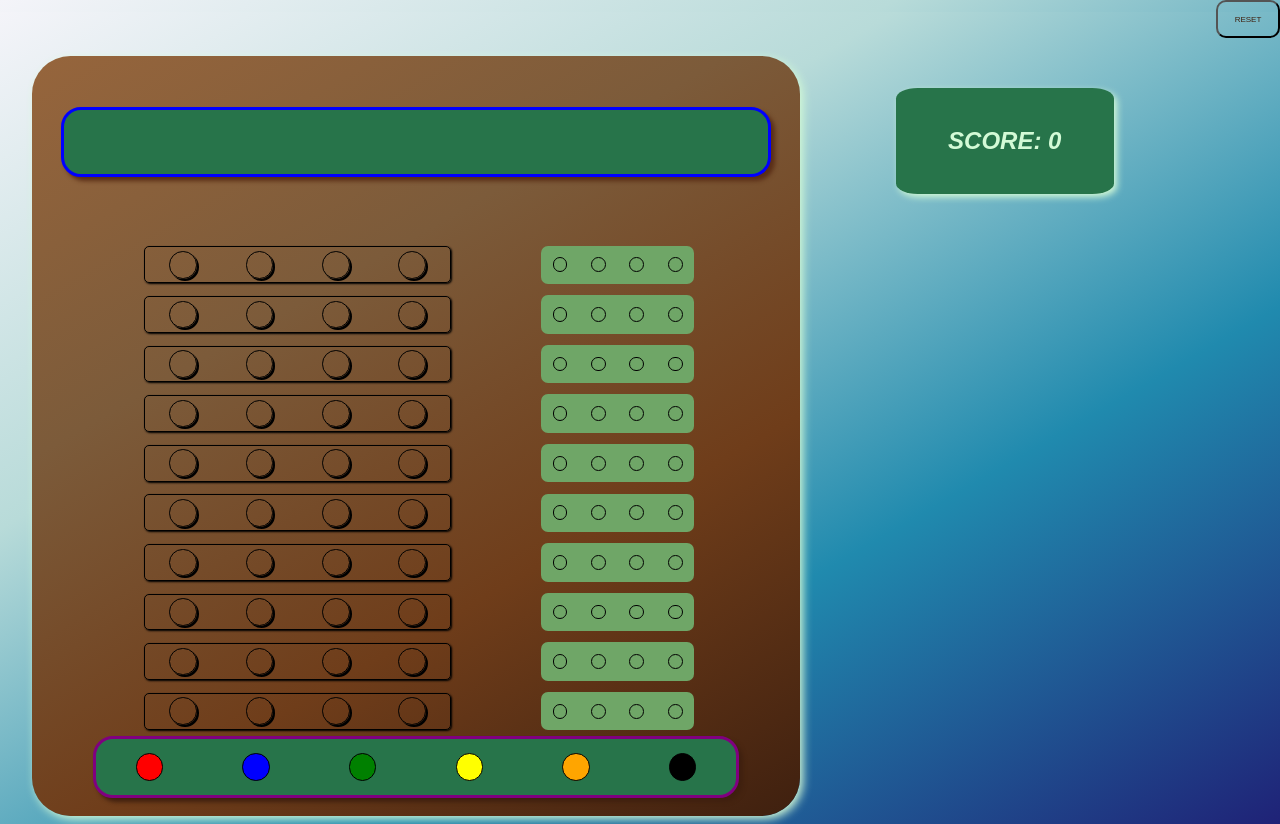
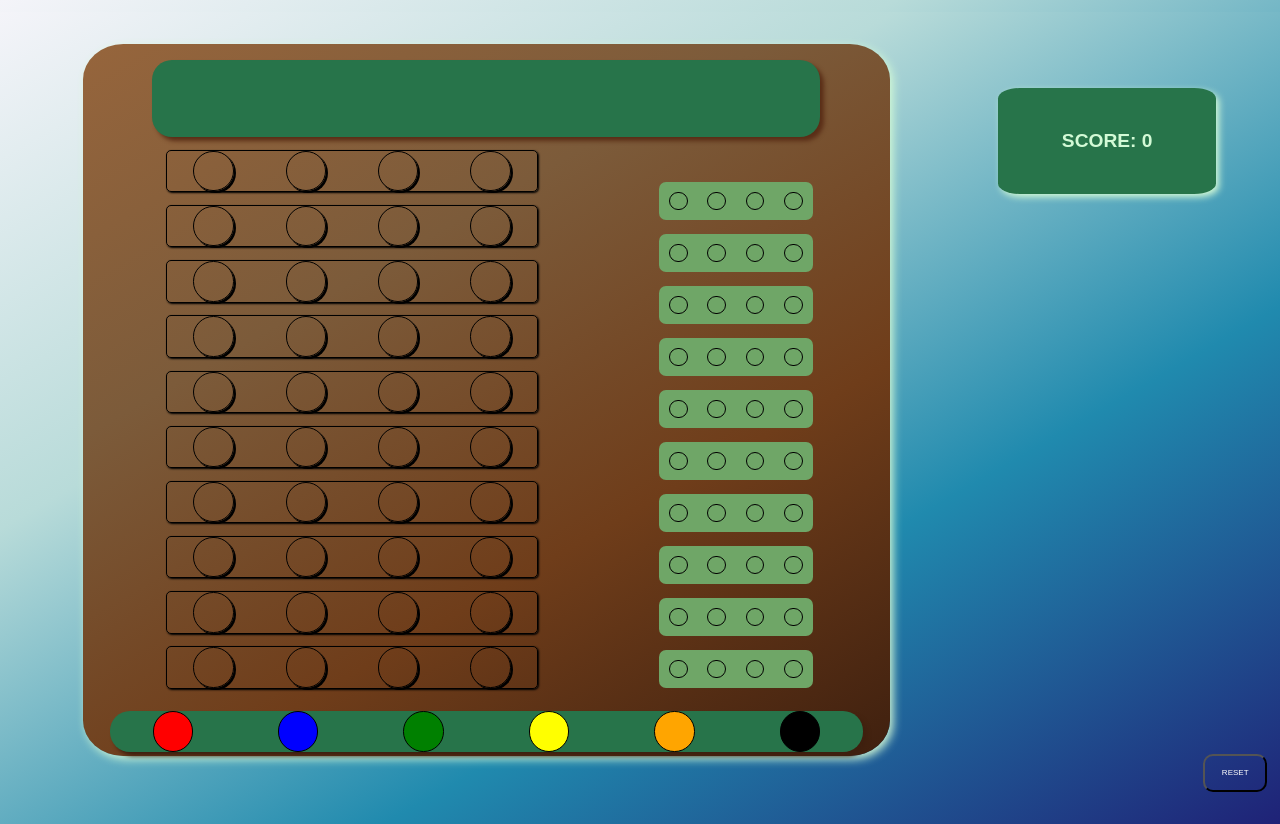
Before and after one commit to Flothar78/mastermind, a Vue app: page / in a window 1280 px wide. Built offline with nearby package versions, Linux system fonts and the light colour scheme; the HTML template or start-up script is replaced by a standard one.

Commit message:
Remake CSS middle desktop screen size

```diff
--- a/src/assets/main.css
+++ b/src/assets/main.css
@@ -56,6 +56,24 @@
   animation-duration: 0.8s;
   animation-timing-function: ease-in;
 }
+.score-container {
+  display: flex;
+  flex-direction: column;
+  justify-content: center;
+  align-items: center;
+  height: 10%;
+  width: 20%;
+  min-width: 15vw;
+  margin: 5vw;
+  padding: 1vw;
+  background: #27744a;
+  color: #d3fad6;
+  font-size: 1.2rem;
+  font-family: sans-serif;
+  font-weight: 900;
+  box-shadow: 3px 3px 7px;
+  border-radius: 10%;
+}
 @keyframes containerSprout {
   0% {
     opacity: 0;
@@ -70,109 +88,112 @@
     opacity: 1;
   }
 }
-.score-container {
-  box-shadow: 3px 3px 7px;
-  background: #27744a;
-  font-family: sans-serif;
-  font-style: oblique;
-  color: #d3fad6;
-  font-size: 1.2rem;
-  font-weight: 900;
-  width: 20%;
-  height: 35%;
-  border-radius: 10%;
-  margin: 5vw;
-  padding: 1vw;
+.infos-container {
+  animation-name: containerSprout;
+  animation-duration: 1.6s;
   display: flex;
   flex-direction: column;
   justify-content: center;
   align-items: center;
-}
-.infos-container {
-  box-shadow: 3px 3px 7px;
-  animation-name: containerSprout;
-  animation-duration: 1.6s;
+  height: 15vh;
+  width: 15vw;
+  margin: 5vw;
+  padding: 1vw;
   background: #27744a;
+  color: #d3fad6;
   font-family: sans-serif;
   font-style: oblique;
-  color: #d3fad6;
   font-size: 1.2rem;
   font-weight: 900;
-  width: 20%;
-  height: 35%;
+  box-shadow: 3px 3px 7px;
   border-radius: 10%;
-  margin: 5vw;
-  padding: 1vw;
-  display: flex;
-  flex-direction: column;
-  justify-content: center;
-  align-items: center;
 }
 .winLooseMessage {
   animation-name: containerSprout;
   animation-duration: 1.6s;
 }
 .continue-button {
-  color: #d3fad6;
-  font-size: large;
   animation-name: containerSprout;
   animation-duration: 1.6s;
   height: 3vw;
   width: 10vw;
-  /* box-shadow: 7px 7px 7px #1f2277; */
+  margin: 2vh 0 2vh 0;
+  color: black;
   border-radius: 10px;
 }
 .restart-button {
-  font-size: large;
-  font-weight: bold;
   animation-name: containerSprout;
   animation-duration: 1.6s;
-  background-color: transparent;
-  color: #d3fad6;
-  opacity: 0.6;
   height: 3vw;
   width: 8vw;
-  box-shadow: 1px 1px 1px #1f2277;
+  background-color: transparent;
+  color: white;
+  font-size: small;
+  font-weight: bold;
+  box-shadow: 0 0 0;
   border-radius: 10px;
+  opacity: 0.5;
 }
 .play-and-result-wrapper {
   display: flex;
   justify-content: center;
+  width: 70vw;
+  height: 90vh;
+  margin-left: 3vw;
 }
 .play-ground {
-  background-image: linear-gradient(-30deg, #3f200f, #6f3d1a, #7c5b3a, #96653c);
+  display: flex;
+  flex-direction: column;
+  height: 87vh;
+  width: 60vw;
+  margin-top: 2.5vh;
+  padding-top: 2vh;
+  padding-left: 1.5vw;
+  padding-right: 1.5vw;
+  background: linear-gradient(-30deg, #3f200f, #6f3d1a, #7c5b3a, #96653c);
   box-shadow: 3px 3px 10px #d3fad6;
   border-radius: 5%;
 }
 .game-solution {
+  display: flex;
+  justify-content: space-around;
+  align-items: center;
+  width: 87%;
+  min-height: 6vw;
+  margin-bottom: 3vw;
   margin-inline: auto;
+  background-color: #27744a;
   box-shadow: 4px 4px 4px #5a2e17;
-  width: 87%;
-  background-color: #27744a;
   border-radius: 20px;
+}
+.play-and-check-container {
+  max-height: 90vh;
+  display: flex;
+  justify-content: space-around;
 }
 .betweenRows {
   display: flex;
   flex-direction: column-reverse;
-  min-width: 50%;
+  width: 50%;
+  height: 65vh;
 }
 .withinRow {
-  box-shadow: 1px 1px 2px;
-  border: black 0.5px solid;
-  height: 10%;
   display: flex;
   justify-content: space-around;
   align-items: center;
+  height: 10%;
   margin: 0.5vw;
+  border: black 0.5px solid;
+  box-shadow: 1px 1px 2px;
   border-radius: 5px;
 }
-.withinRow-peons {
-  box-shadow: 2px 2px 0;
-}
 .peons-row {
+  display: flex;
+  justify-content: space-around;
+  align-items: center;
   height: 15vh;
   width: 98%;
-  margin-inline: auto;
+  margin: 2vh auto;
   background-color: #27744a;
   box-shadow: 4px 4px 4px #3f200f;
   border-radius: 20px;
@@ -183,24 +204,41 @@
   justify-content: space-around;
 }
 .checkRow {
-  background-color: #6fa667;
-  border-radius: 7px;
+  display: flex;
+  justify-content: space-around;
   align-items: center;
   height: 3vw;
   width: 12vw;
+  background-color: #6fa667;
+  border-radius: 7px;
+}
+.reset-button {
+  position: absolute;
+  right: 1vw;
+  bottom: 1vh;
+  height: 3vw;
+  width: 5vw;
+  background-color: transparent;
+  color: white;
+  font-size: 0.5rem;
+  border-radius: 10px;
 }
 
-.reset-button {
-  position: absolute;
-  background-color: transparent;
-  font-size: 0.5rem;
-  color: #3f200f;
+.peon-shape {
   height: 3vw;
-  width: 5vw;
-  border-radius: 10px;
-  right: 0;
-  top: 0;
+  width: 3vw;
+  border: 0.5px solid black;
+  border-radius: 50%;
 }
+.withinRow-peons {
+  box-shadow: 2px 2px 0;
+}
+.peon-in-check-row {
+  width: 1.3vw;
+  height: 1.3vw;
+  border-radius: 50%;
+}
+
 @media screen and (max-width: 759px) {
   #app {
     justify-content: center;
@@ -227,7 +265,6 @@
     font-size: small;
     height: 25%;
     width: 70%;
-    /* box-shadow: 5px 5px 8px #30339a; */
     border-radius: 10px;
     font-size: x-small;
   }
@@ -262,32 +299,17 @@
     justify-content: space-around;
     align-items: center;
     height: 7vw;
-    /* margin: 1vw; */
   }
   .peons-row {
     box-shadow: 0 0;
-    /* position: absolute; */
     display: flex;
-    /* flex-direction: column-reverse; */
     justify-content: space-around;
     align-items: center;
     height: 6vh;
     width: 95%;
-    /* margin-left: -18vw; */
-    /* margin-top: 7vh; */
+
   }
-  /* .peon-choice {
-    border: black 0.5px solid;
-    width: 1.75vw;
-    height: 1vw;
-    border-radius: 50%;
-  } */
-  .insideCheckRows {
-    height: 2vh;
-    width: 10vw;
-    display: flex;
-    justify-content: space-around;
-  }
+
   .peon-shape {
     border: 0.5px solid black;
     width: 3vw;
@@ -300,171 +322,8 @@
     border-radius: 50%;
   }
 }
-@media screen and (min-width: 760px) and (max-width: 999px) {
-  .score-container {
-    margin-top: 2.5vh;
-    font-size: x-large;
-    height: 10%;
-    min-width: 15vw;
-  }
-  .infos-container {
-    font-size: x-large;
-    height: 20%;
-    min-width: 15vw;
-    justify-content: center;
-  }
-  .continue-button {
-    font-size: small;
-    margin: 2vh 0 2vh 0;
-    /* box-shadow: 3px 3px 3px #1f2277; */
-  }
-  .restart-button {
-    font-size: small;
-  }
-  .play-and-result-wrapper {
-    margin-left: 3vw;
-    width: 70vw;
-    height: 90vh;
-  }
-  .play-and-check-container {
-    max-height: 90vh;
-    display: flex;
-    justify-content: space-around;
-  }
-  .play-ground {
-    display: flex;
-    padding-top: 2vh;
-    flex-direction: column;
-    height: 87vh;
-    width: 60vw;
-    padding-left: 1.5vw;
-    padding-right: 1.5vw;
-    margin-top: 2.5vh;
-  }
-  .betweenRows {
-    height: 65vh;
-    display: flex;
-    flex-direction: column-reverse;
-    min-width: 50%;
-  }
-  .game-solution {
-    display: flex;
-    justify-content: space-around;
-    align-items: center;
-    min-height: 6vw;
-    margin-bottom: 3vw;
-  }
-  .peons-row {
-    display: flex;
-    justify-content: space-around;
-    align-items: center;
-    margin-top: 2vh;
-    margin-bottom: 2vh;
-  }
-  .peon-shape {
-    border: 0.5px solid black;
-    border-radius: 50%;
-    height: 3vw;
-    width: 3vw;
-  }
-  .peon-in-check-row {
-    width: 1.3vw;
-    height: 1.3vw;
-    border-radius: 50%;
-  }
-  .insideCheckRows {
-    display: flex;
-    justify-content: space-around;
-  }
+
+@media screen and (min-width: 1000px) {
+
+
 }
-@media screen and (min-width: 1000px) {
-  .score-container {
-    font-size: x-large;
-    height: 10%;
-    width: 15vw;
-    margin-right: 2.5vw;
-    justify-content: center;
-    align-items: center;
-  }
-  .infos-container {
-    font-size: xx-large;
-    height: 25%;
-    width: 20vw;
-    margin-right: 2.5vw;
-    justify-content: center;
-  }
-  .continue-button {
-    margin: 2vh 0 2vh 0;
-    /* box-shadow: 3px 3px 3px #1f2277; */
-  }
-  .play-ground {
-    /* position: relative; */
-    display: flex;
-    justify-content: center;
-    height: 95vh;
-    width: 70vw;
-    padding-left: 1.5vw;
-    padding-right: 1.5vw;
-  }
-  .peons-row {
-    border: purple solid 3px;
-    position: absolute;
-    height: 7%;
-    width: 50%;
-    display: flex;
-    justify-content: space-around;
-    align-items: center;
-    margin-top: 85vh;
-  }
-  /* .betweenRows {
-    display: flex;
-    flex-direction: column-reverse;
-    justify-content: flex-start;
-  } */
-  .play-and-check-container {
-    position: absolute;
-    height: 62%;
-    margin-top: 23vh;
-    margin-inline: auto;
-    /* margin-left: 19%; */
-    width: 50vw;
-    display: flex;
-    justify-content: space-around;
-  }
-  .play-and-result-wrapper {
-    width: 60vw;
-    height: 90vh;
-    margin: 4vh;
-  }
-  .game-solution {
-    border: blue 3px solid;
-    position: absolute;
-    display: flex;
-    justify-content: space-around;
-    align-items: center;
-    height: 8vh;
-    width: 55%;
-    margin: 4% 0 0 0;
-  }
-  .peon-shape {
-    border: 0.5px solid black;
-    border-radius: 50%;
-    width: 2vw;
-    height: 2vw;
-  }
-  .peon-in-check-row {
-    width: 1vw;
-    height: 1vw;
-    border-radius: 50%;
-  }
-  .insideCheckRows {
-    display: flex;
-    justify-content: space-around;
-  }
-  /* .checkRow {
-    align-items: center;
-    height: 4vh;
-    width: 7vw;
-    margin: 1vh 0 1vh 0;
-  } */
-}
--- a/src/components/CheckRow.vue
+++ b/src/components/CheckRow.vue
@@ -7,7 +7,7 @@ defineProps({ rowNumber: Number });
 const { numberOfPeons, resultColors } = storeToRefs(color_store);
 </script>
 <template>
-  <div class="insideCheckRows">
+  <div>
     <PeonOccurence
       v-for="peon in numberOfPeons"
       :key="peon - 1"
```
